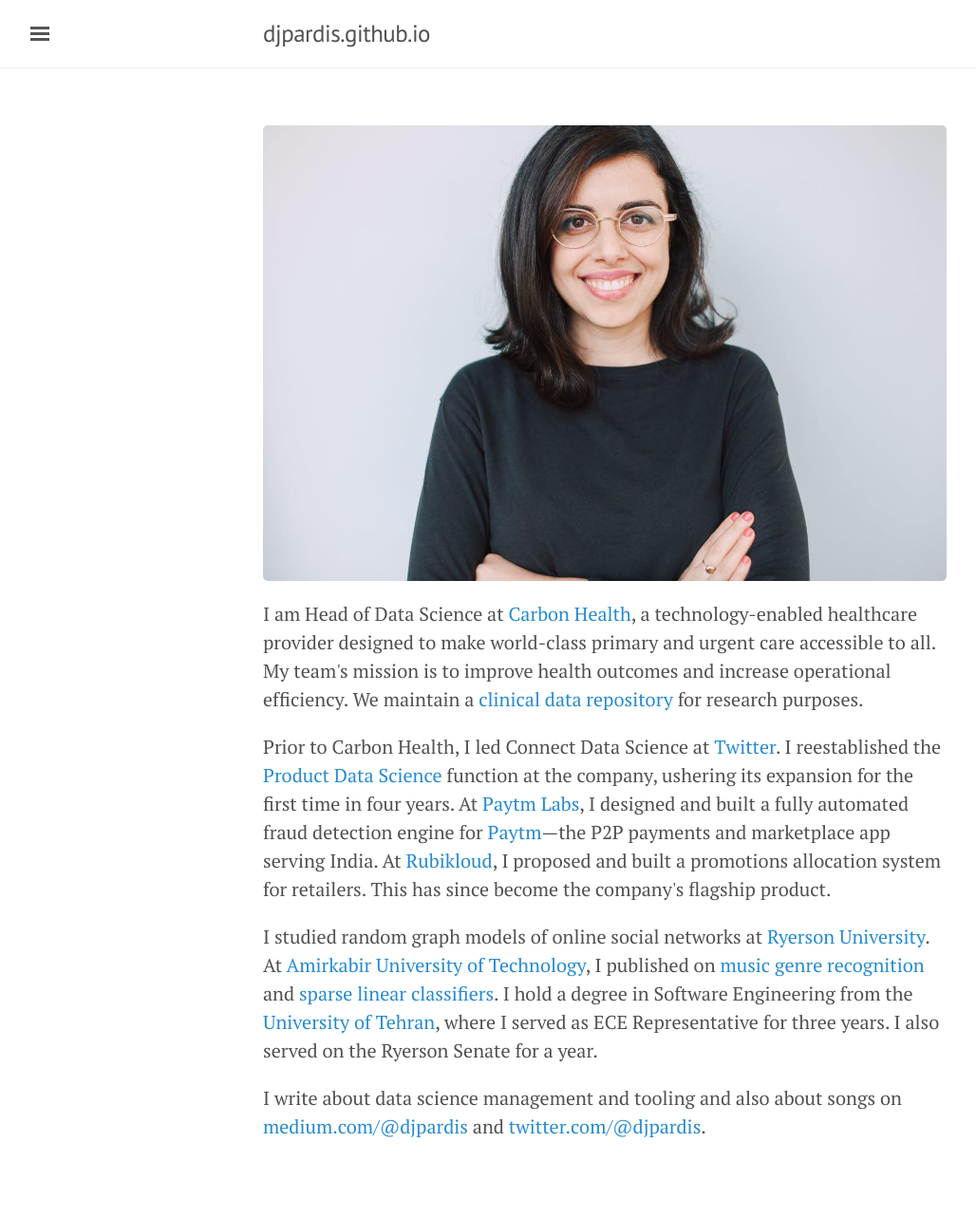
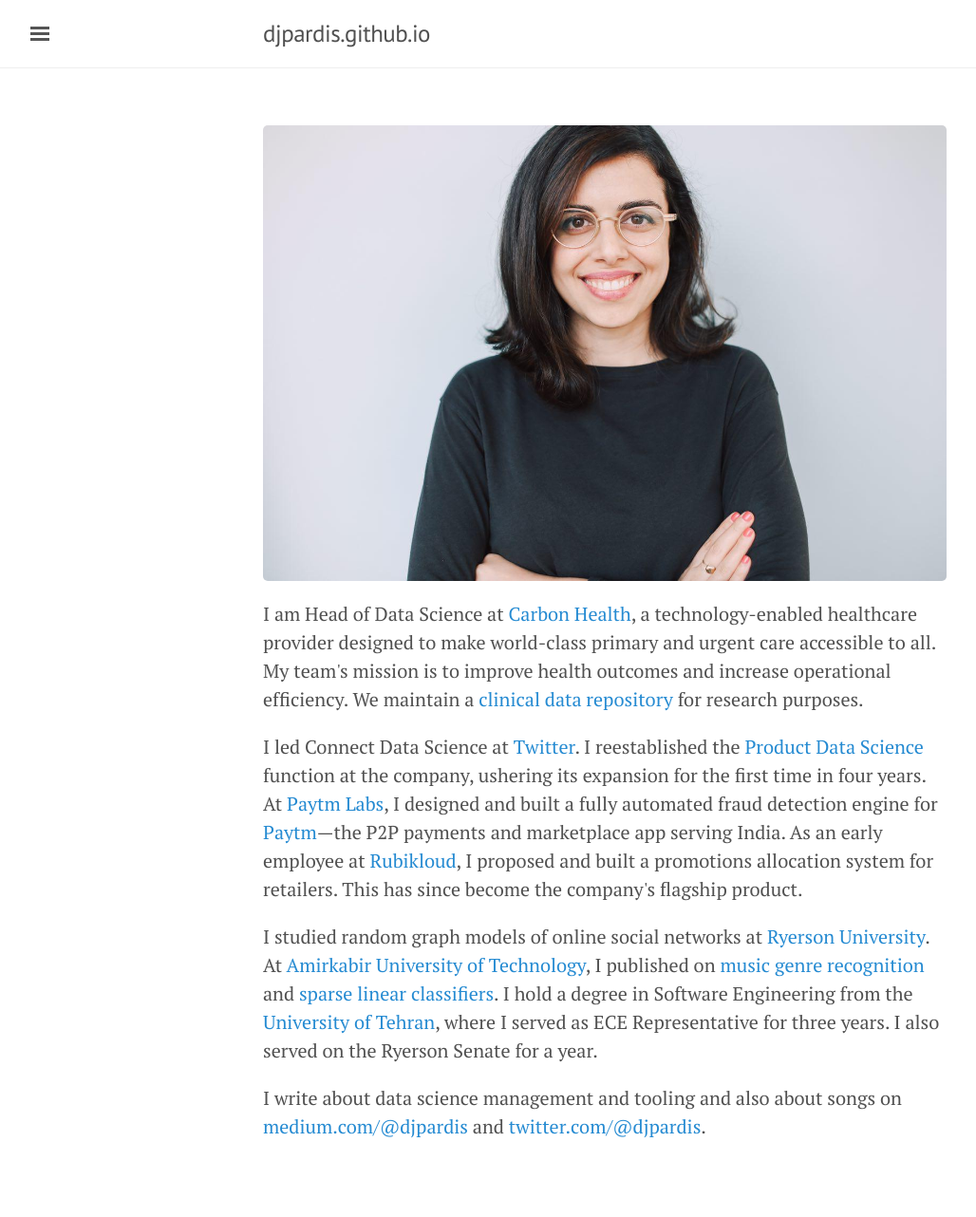
Before and after one commit to djpardis/djpardis.github.io, a Jekyll site: the page built from index.html, in a window 1280 px wide. Shown: the whole page at 95% size, without its empty margins (3-1031 px from the left). Built offline with Jekyll 4.4.1, drawn with Linux system fonts in a browser that asks for light colours.

Commit message:
Make it nicer

```diff
--- a/index.html
+++ b/index.html
@@ -13,7 +13,7 @@
 </p>
 
 <p>
-Prior to Carbon Health, I led Connect Data Science at <a href="https://twitter.com/" target="_blank">Twitter</a>. I reestablished the <a href="https://medium.com/@djpardis/models-for-integrating-data-science-teams-within-organizations-7c5afa032ebd" target="_blank">Product Data Science</a> function at the company, ushering its expansion for the first time in four years. At <a href="http://www.paytmlabs.com" target="_blank">Paytm Labs</a>, I designed and built a fully automated fraud detection engine for <a href="https://paytm.com/" target="_blank">Paytm</a>—the P2P payments and marketplace app serving India. At <a href="https://rubikloud.com/" target="_blank">Rubikloud</a>, I proposed and built a promotions allocation system for retailers. This has since become the company's flagship product.
+I led Connect Data Science at <a href="https://twitter.com/" target="_blank">Twitter</a>. I reestablished the <a href="https://medium.com/@djpardis/models-for-integrating-data-science-teams-within-organizations-7c5afa032ebd" target="_blank">Product Data Science</a> function at the company, ushering its expansion for the first time in four years. At <a href="http://www.paytmlabs.com" target="_blank">Paytm Labs</a>, I designed and built a fully automated fraud detection engine for <a href="https://paytm.com/" target="_blank">Paytm</a>—the P2P payments and marketplace app serving India. As an early employee at <a href="https://rubikloud.com/" target="_blank">Rubikloud</a>, I proposed and built a promotions allocation system for retailers. This has since become the company's flagship product.
 </p>
 
 <p>
```
